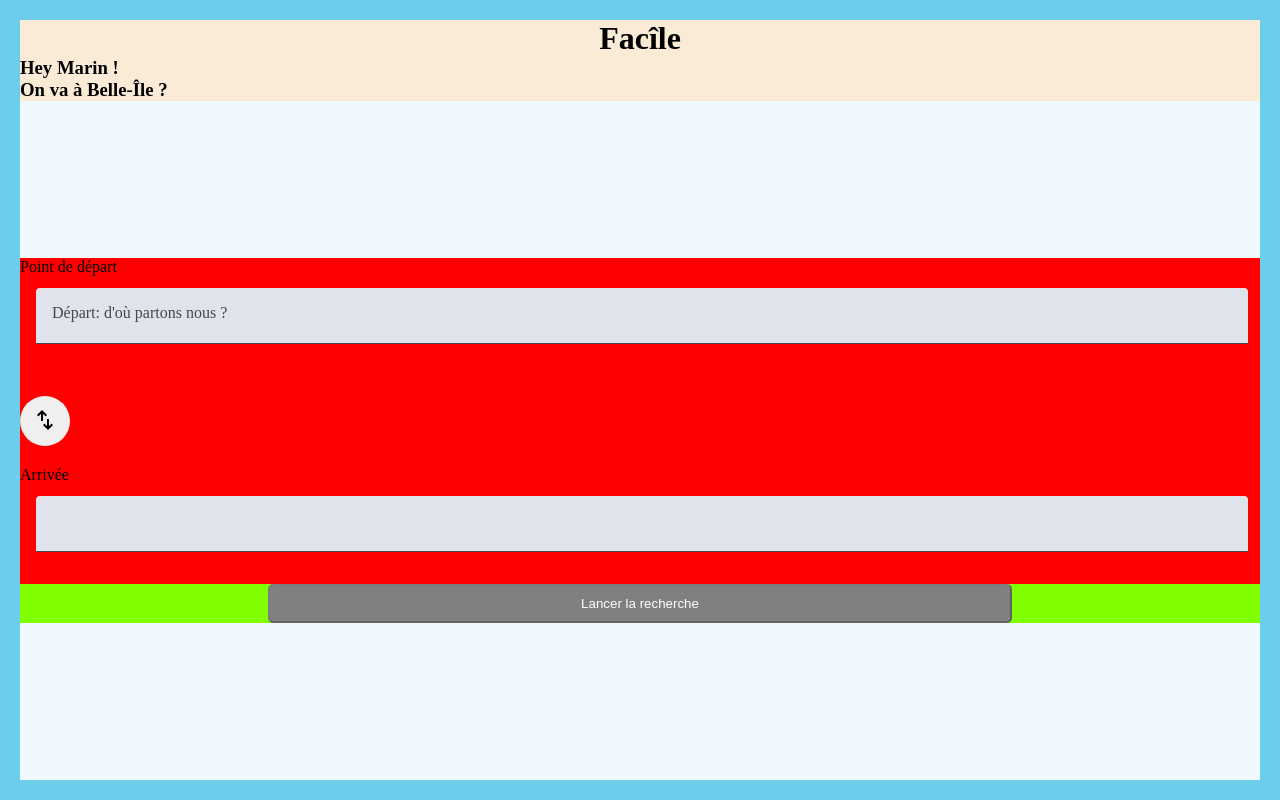
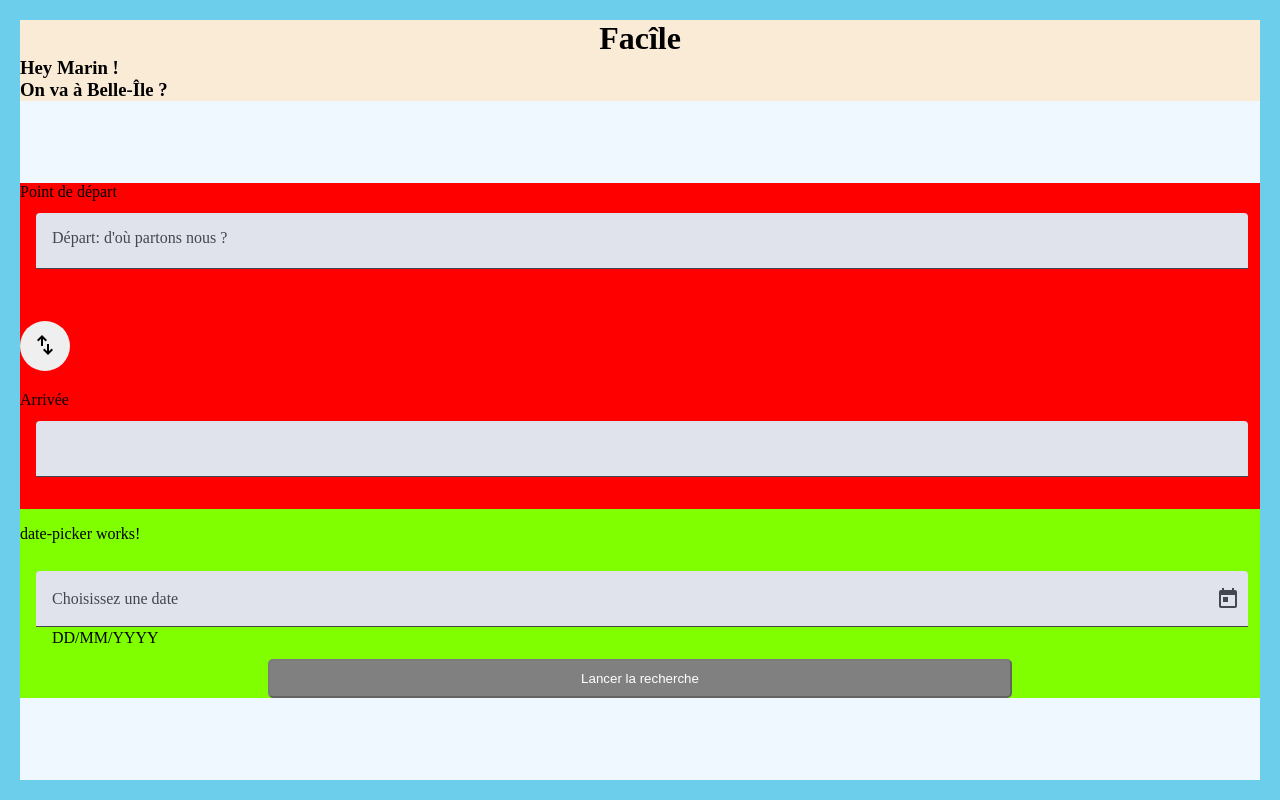
Before and after one commit to MarinB-56/facile, an Angular app in the folder frontend/: page / in a window 1280 px wide. Built offline with nearby package versions, Linux system fonts and the light colour scheme; a web font is replaced by a local one.

Commit message:
Add date-picker to main page

```diff
--- a/frontend/src/app/trip-configurator/trip-configurator.component.html
+++ b/frontend/src/app/trip-configurator/trip-configurator.component.html
@@ -3,7 +3,7 @@
     <app-trip-destinations (selectedDestination) = "onDestinationSelected($event)"></app-trip-destinations>
   </div>
 
-
+  <app-date-picker></app-date-picker>
 
   <app-trip-search-button [isDisabled]="isButtonDisabled()" (click)="onSearch()"></app-trip-search-button>
 </div>
--- a/frontend/src/app/trip-configurator/trip-configurator.component.ts
+++ b/frontend/src/app/trip-configurator/trip-configurator.component.ts
@@ -6,16 +6,18 @@ import { Destination } from '../models/destination.model';
 import { BELLE_ILE } from '../constants/destination.constants';
 
 import {MatDatepickerModule} from '@angular/material/datepicker';
+import { DatePickerComponent } from "./trip-dates/date-picker/date-picker.component";
 
 @Component({
   selector: 'app-trip-configurator',
-  imports: [TripDestinationsComponent, TripSearchButtonComponent],
+  imports: [TripDestinationsComponent, TripSearchButtonComponent, DatePickerComponent],
   templateUrl: './trip-configurator.component.html',
   styleUrl: './trip-configurator.component.scss'
 })
 export class TripConfiguratorComponent {
   private http = inject(HttpClient);
   readonly urlAutoComplete = "http://localhost:8080/api/navitia/search";
+
   isButtonDisabled = signal(true);
 
   destination1 = signal<Destination>({name: "", embedded_type: "", id: ""});
@@ -38,6 +40,8 @@ export class TripConfiguratorComponent {
       this.destination1.set({name: "", embedded_type: "", id: ""}); // On met une valeur par défaut dans l'input
       this.isButtonDisabled.set(true); // on désactive le bouton recherche
     }
+
+    console.log(this.trip());
   }
 
   // Lancement de la recherche. Envoi des données au backend
--- a/frontend/src/app/trip-configurator/trip-dates/date-picker/date-picker.component.html
+++ b/frontend/src/app/trip-configurator/trip-dates/date-picker/date-picker.component.html
@@ -1,3 +1,11 @@
 <p>date-picker works!</p>
 
-<input type="date">
+<!-- <input type="date"> -->
+
+<mat-form-field class="date-picker__input">
+  <mat-label>Choisissez une date</mat-label>
+  <input matInput [matDatepicker]="picker">
+  <mat-hint>DD/MM/YYYY</mat-hint>
+  <mat-datepicker-toggle matIconSuffix [for]="picker"></mat-datepicker-toggle>
+  <mat-datepicker #picker></mat-datepicker>
+</mat-form-field>
--- a/frontend/src/app/trip-configurator/trip-dates/date-picker/date-picker.component.scss
+++ b/frontend/src/app/trip-configurator/trip-dates/date-picker/date-picker.component.scss
@@ -0,0 +1,9 @@
+.date-picker__input {
+  padding: 0.75em;
+  padding-left: 1em;
+  border-radius: 0.5em;
+  border: none;
+  width: 100%;
+  /* border: 1px solid #ccc; */
+  box-sizing: border-box;
+}
--- a/frontend/src/app/trip-configurator/trip-dates/date-picker/date-picker.component.ts
+++ b/frontend/src/app/trip-configurator/trip-dates/date-picker/date-picker.component.ts
@@ -1,10 +1,16 @@
-import { Component } from '@angular/core';
+import { ChangeDetectionStrategy, Component } from '@angular/core';
+import { MatDatepickerModule } from '@angular/material/datepicker';
+import { MatFormFieldModule } from '@angular/material/form-field';
+import { MatInputModule } from '@angular/material/input';
+import {provideNativeDateAdapter} from '@angular/material/core';
 
 @Component({
   selector: 'app-date-picker',
-  imports: [],
+  imports: [MatFormFieldModule, MatInputModule, MatDatepickerModule],
   templateUrl: './date-picker.component.html',
-  styleUrl: './date-picker.component.scss'
+  styleUrl: './date-picker.component.scss',
+  providers: [provideNativeDateAdapter()],
+  changeDetection: ChangeDetectionStrategy.OnPush,
 })
 export class DatePickerComponent {
 
```
